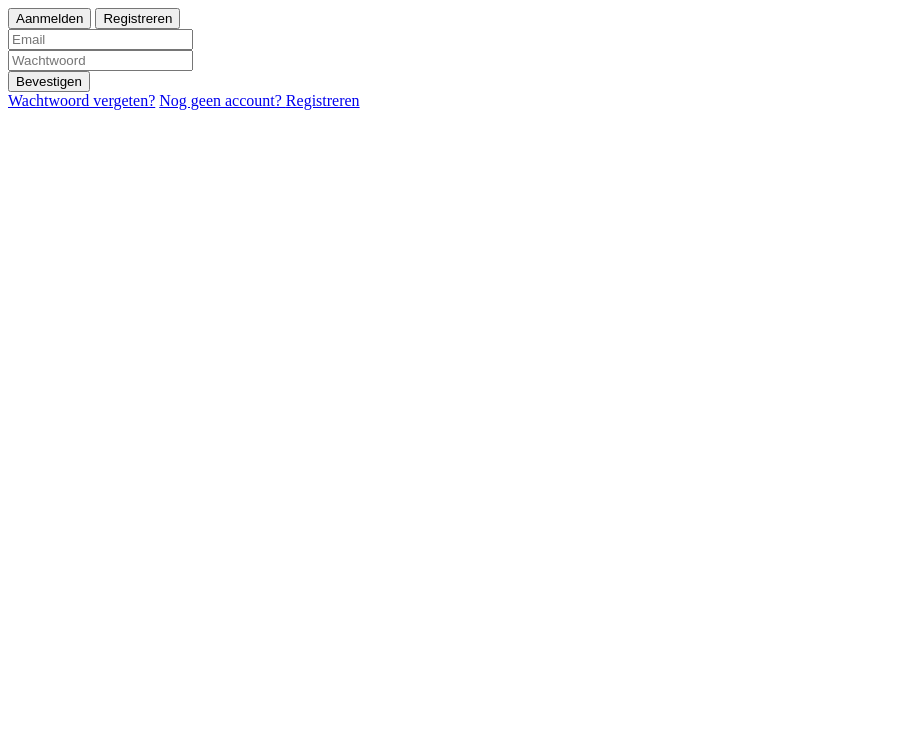
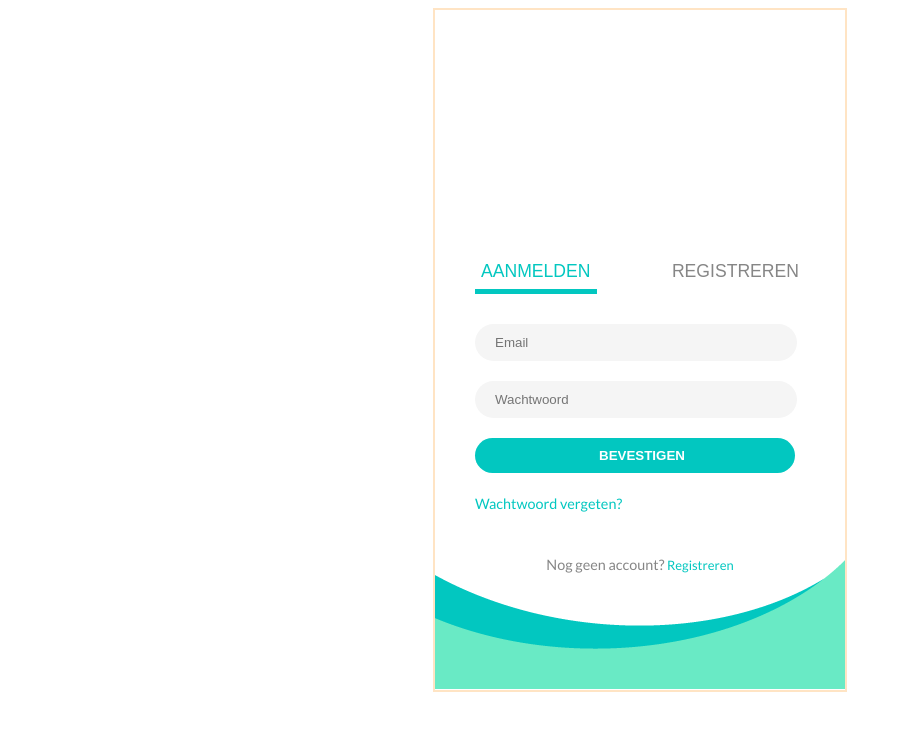
Before and after one commit to Lisavanpamel/todo2019, a PHP site: page /inloggen.php in a window 1280 px wide. Shown: the top 731 px of the page, without its empty margins (0-902 px from the left). Run offline with PHP 8.4, Linux system fonts and the light colour scheme.

Commit message:
scc inloggen.php
scc style toevoegen -> inloggen.php
folder images aangemaakt

```diff
--- a/css/style.css
+++ b/css/style.css
@@ -0,0 +1,87 @@
+#container {
+    max-width: 410px;
+    margin: 0px auto;
+    border: 2px solid bisque;
+
+    /* moet nog weg na invoegin logo */
+    padding-top: 250px;
+
+}
+
+.body{
+    font-family: 'Lato', sans-serif;
+}
+
+/* ////////////// inloggen ////////////// */
+.inloggen {
+    font-family: 'Lato', sans-serif;
+    background-image:url(../images/achtergrond.png);
+    height: 430px;
+    background-position: 0px 223px;
+    background-repeat: no-repeat;
+}
+
+.formulier, .knop {
+    margin-left: 40px;
+    width: 300px;
+    height: 35px;
+    margin-bottom: 20px;
+    border-radius: 30px;
+    border: none;
+    background-color: #F5F5F5;
+    padding-left: 20px;
+}
+
+.knop {
+    width: 320px;
+    background-color: #02C7C0;
+    color: #fff;
+    text-transform: uppercase;
+    font-weight: bold;
+}
+
+.inloggen form input[value="Aanmelden"]{
+    background-color: #fff;
+    border: none;
+    margin-left: 40px;
+    margin-bottom: 30px;
+    text-transform: uppercase;
+    font-size: 1.1em;
+    color: #02C7C0;
+    border-bottom: 5px solid #02C7C0;
+    padding-bottom: 7px;
+}
+
+.inloggen form input[value="Registreren"]{
+    background-color: #fff;
+    border: none;
+    margin-right: 40px;
+    margin-bottom: 30px;
+    text-transform: uppercase;
+    font-size: 1.1em;
+    float: right;
+    padding-bottom: 7px;
+    color: #868686;
+}
+
+.wachtwoordver {
+    color: #02C7C0;
+    margin-left: 40px;
+    font-size: 0.9em;
+    text-decoration: none;
+}
+
+.inloggen p {
+    color: #868686;
+    text-align: center;
+    font-size: 0.9em;
+    text-decoration: none;
+    padding-top: 30px;
+}
+
+.registreerlink {
+    font-size: 0.9em;
+    text-decoration: none;
+    color: #02C7C0;
+}
+/* ////////////// einde inloggen ////////////// */
--- a/index.php
+++ b/index.php
@@ -18,6 +18,10 @@ $db->connecteren();
 
     <!-- css style -->
     <link rel="stylesheet" href="css/style.css">
+
+    <!-- lettertypes -->
+    <link href="https://fonts.googleapis.com/css?family=Lato&display=swap" rel="stylesheet">
+
 </head>
 <body>
 
--- a/inloggen.php
+++ b/inloggen.php
@@ -8,6 +8,10 @@
 
     <!-- css style -->
     <link rel="stylesheet" href="css/style.css">
+
+    <!-- lettertypes -->
+    <link href="https://fonts.googleapis.com/css?family=Lato&display=swap" rel="stylesheet">
+
 </head>
 <body>
 
@@ -25,7 +29,7 @@
 
         <!-- wachtwoord veld -->
         <div class="formuliergroep">
-            <input class="formulier" type="text" name="wachtwoord" placeholder="Wachtwoord">
+            <input class="formulier" type="password" name="wachtwoord" placeholder="Wachtwoord">
         </div>
 
         <!-- knop Bevestigen -->
@@ -34,7 +38,7 @@
         </div>
 
         <a href="#" class="wachtwoordver">Wachtwoord vergeten?</a>
-        <a href="#" class="registreerlink">Nog geen account? <span>Registreren</span></a>
+        <p>Nog geen account?<a href="#" class="registreerlink"> Registreren</a></p>
     </form>
 
 </div>
```
Also changed, not shown: images/achtergrond.png (added).
